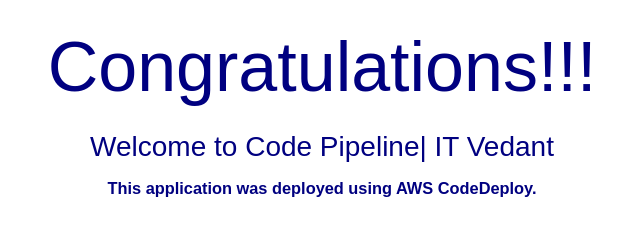
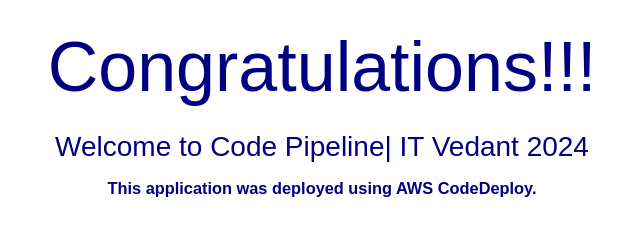
Before and after one commit to ayub010/my-new-codedeploy, a plain HTML site: page index.html in a window 1280 px wide. Shown: the part 220-456 px from the top of the page, without its empty margins (318-958 px from the left). Drawn offline with Linux system fonts and the light colour scheme.

Commit message:
Update index.html

```diff
--- a/index.html
+++ b/index.html
@@ -28,7 +28,7 @@
   <div align="center">
     <img src="https://s3.ap-south-1.amazonaws.com/www.basava.com/aar_logo_final.png" style="max-width: 20%;">
     <h1>Congratulations!!! </h1>
-      <h2>Welcome to Code Pipeline| IT Vedant</h2>
+      <h2>Welcome to Code Pipeline| IT Vedant 2024</h2>
     <h3>This application was deployed using AWS CodeDeploy.</h3>
   </div>
 </body>
```
